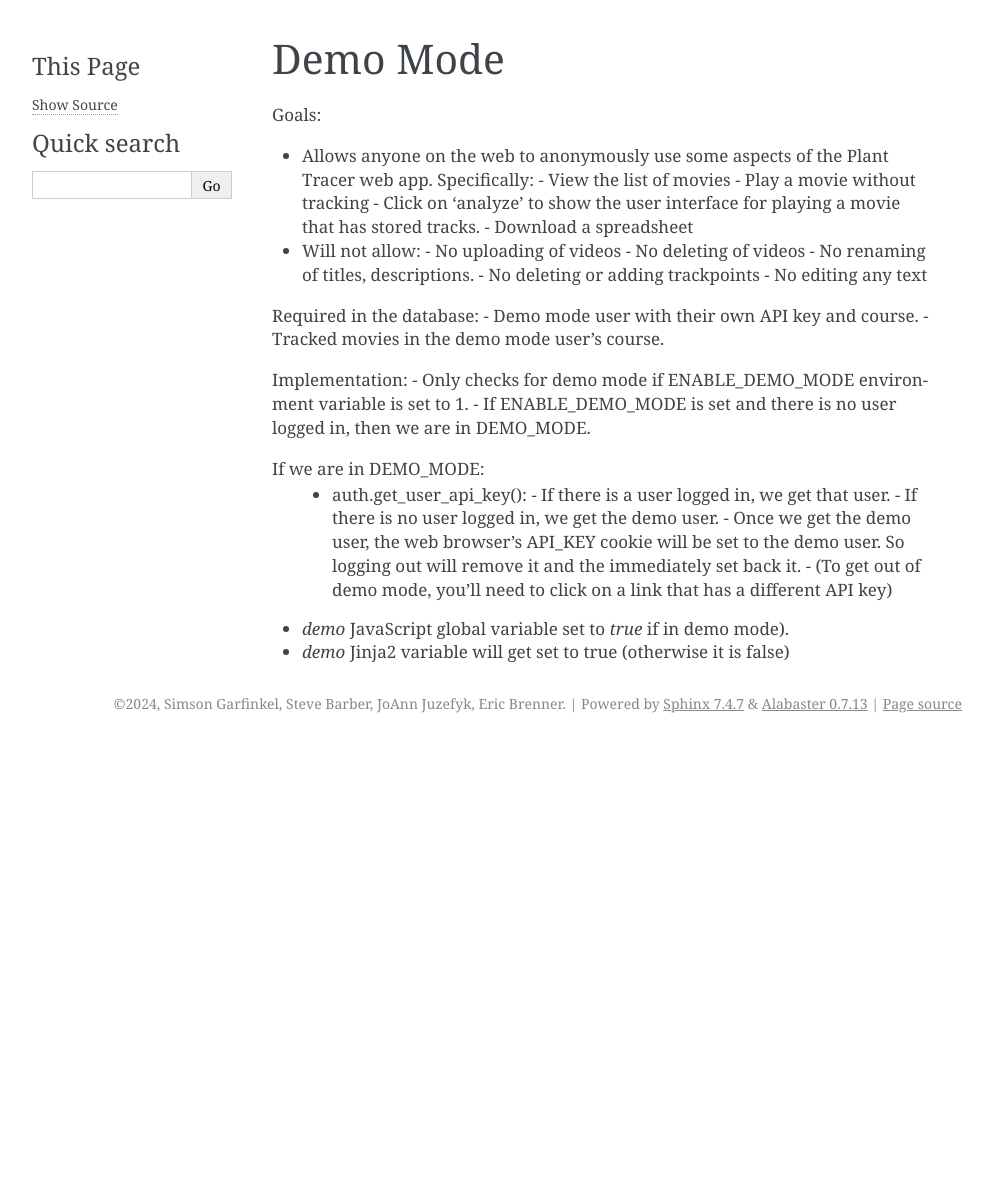
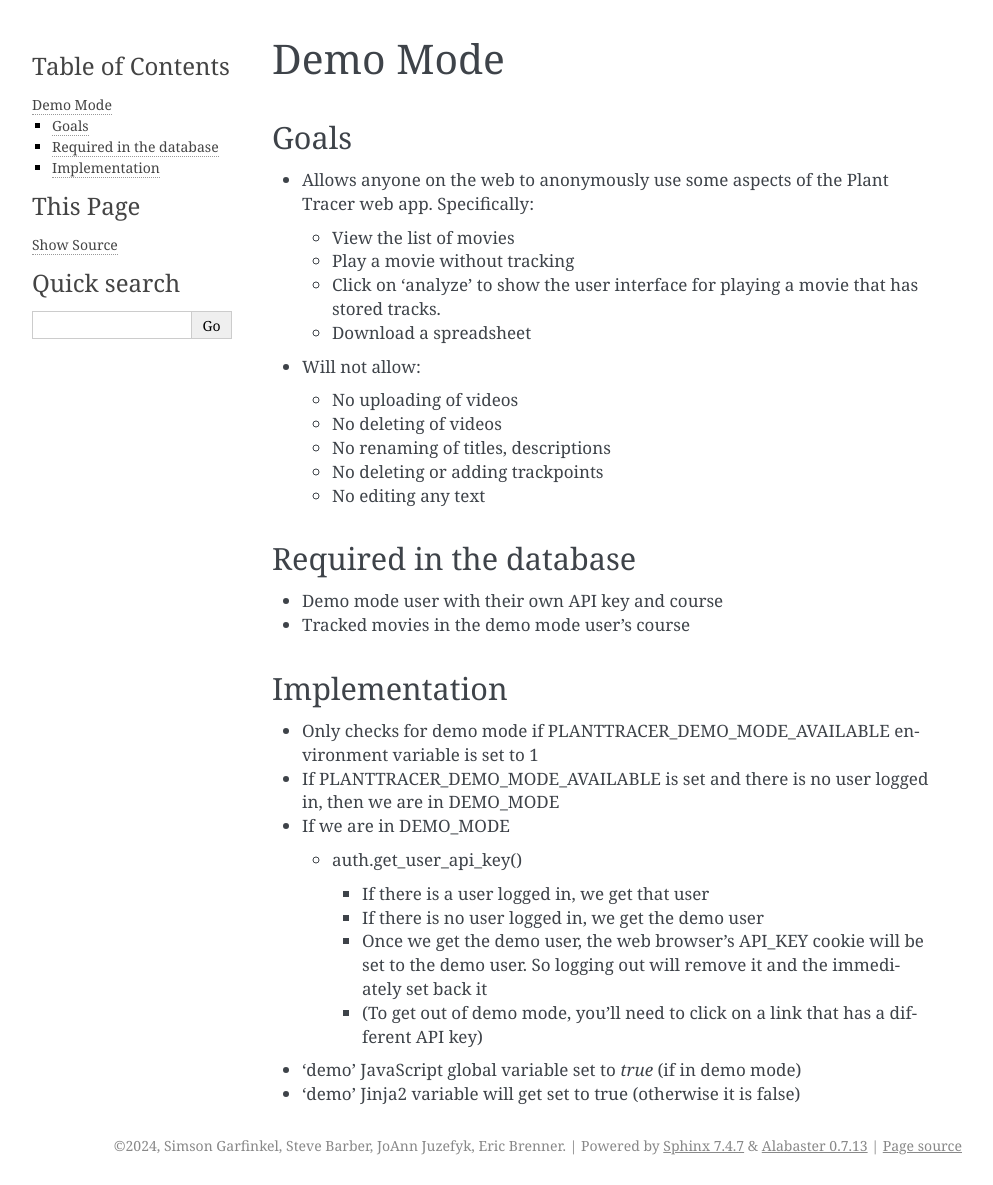
Before and after one commit to Plant-Tracer/webapp, a Sphinx documentation site: the page built from docs/demo_mode.rst, in a window 1280 px wide. Shown: the whole page, without its empty margins (148-1141 px from the left). Built offline with Sphinx 7.4.7, drawn with Linux system fonts in a browser that asks for light colours; before the commit the page ends 900 px from its top, so only the background shows below that.

Commit message:
Update and format demo_mode.rst
- PLANTTRACER_DEMO_MODE_AVAILABLE rather than ENABLE_DEMO_MODE
- Use subsections
- Clean up list formatting
- Remove periods from end of list element text uniformly
- No backticks in RST
- Otherwise did not validate correctness of contents of this document

```diff
--- a/docs/demo_mode.rst
+++ b/docs/demo_mode.rst
@@ -1,35 +1,57 @@
 Demo Mode
 =========
 
-Goals:
+Goals
+-----
 
 - Allows anyone on the web to anonymously use some aspects of the Plant Tracer web app. Specifically:
+
   - View the list of movies
+
   - Play a movie without tracking
+
   - Click on 'analyze' to show the user interface for playing a movie that has stored tracks.
+
   - Download a spreadsheet
 
 - Will not allow:
+
   - No uploading of videos
+
   - No deleting of videos
-  - No renaming of titles, descriptions.
+
+  - No renaming of titles, descriptions
+
   - No deleting or adding trackpoints
+
   - No editing any text
 
-Required in the database:
-- Demo mode user with their own API key and course.
-- Tracked movies in the demo mode user's course.
+Required in the database
+------------------------
 
-Implementation:
-- Only checks for demo mode if ENABLE_DEMO_MODE environment variable is set to 1.
-- If ENABLE_DEMO_MODE is set and there is no user logged in, then we are in DEMO_MODE.
+- Demo mode user with their own API key and course
 
-If we are in DEMO_MODE:
-  - auth.get_user_api_key():
-    - If there is a user logged in, we get that user.
-    - If there is no user logged in, we get the demo user.
-    - Once we get the demo user, the web browser's API_KEY cookie will be set to the demo user. So logging out will remove it and the immediately set back it.
+- Tracked movies in the demo mode user's course
+
+Implementation
+--------------
+
+- Only checks for demo mode if PLANTTRACER_DEMO_MODE_AVAILABLE environment variable is set to 1
+
+- If PLANTTRACER_DEMO_MODE_AVAILABLE is set and there is no user logged in, then we are in DEMO_MODE
+
+- If we are in DEMO_MODE
+
+  - auth.get_user_api_key()
+
+    - If there is a user logged in, we get that user
+
+    - If there is no user logged in, we get the demo user
+
+    - Once we get the demo user, the web browser's API_KEY cookie will be set to the demo user. So logging out will remove it and the immediately set back it
+
     - (To get out of demo mode, you'll need to click on a link that has a different API key)
 
-- `demo` JavaScript global variable set to `true` if in demo mode).
-- `demo` Jinja2 variable will get set to true (otherwise it is false)
+- 'demo' JavaScript global variable set to `true` (if in demo mode)
+
+- 'demo' Jinja2 variable will get set to true (otherwise it is false)
```
